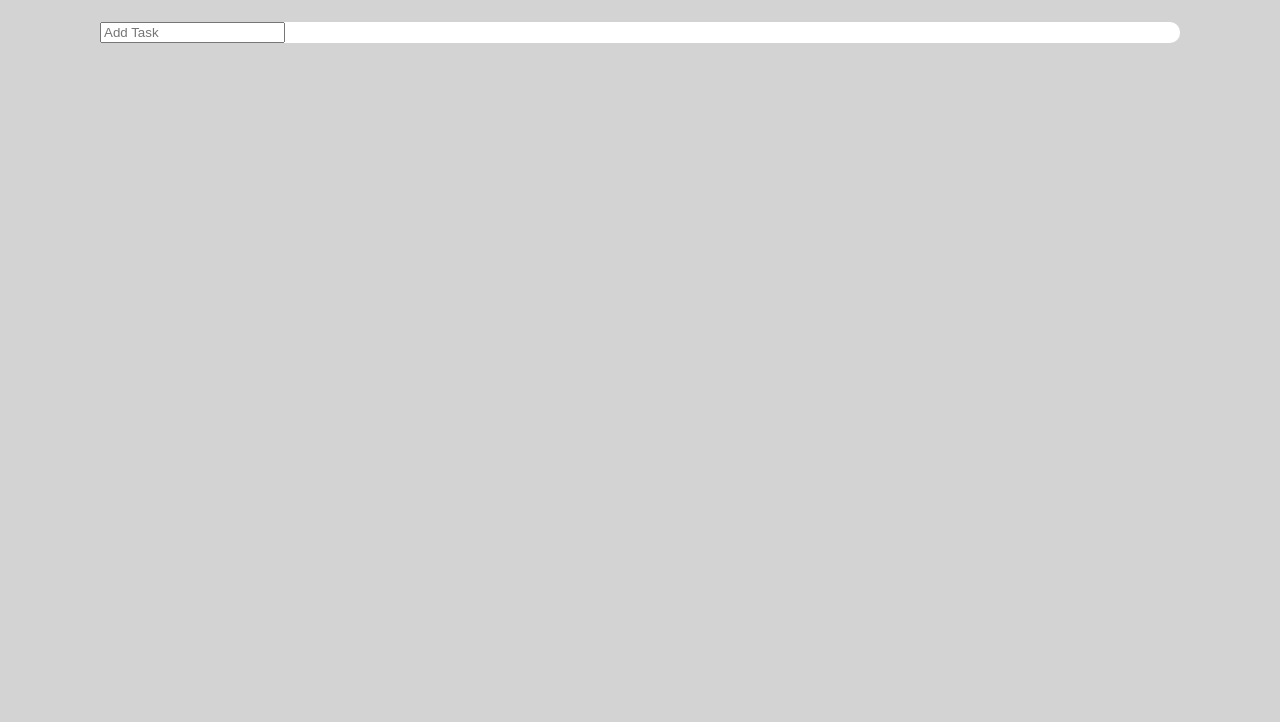
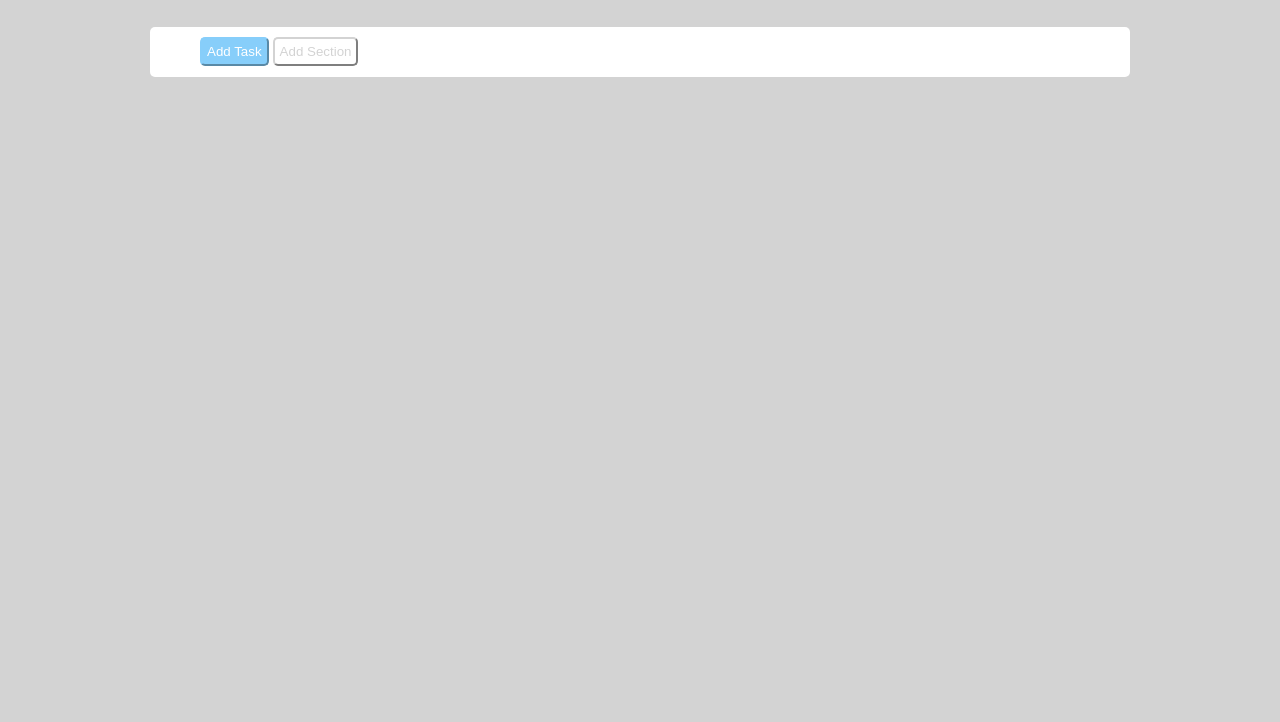
Before and after one commit to DavideVenturelli12/html-css-toboolist, a plain HTML site: page index.html in a window 1280 px wide. Shown: the part 78-800 px from the top of the page. Drawn offline with Linux system fonts and the light colour scheme.

Commit message:
Sezione 1

```diff
--- a/css/style.css
+++ b/css/style.css
@@ -23,10 +23,29 @@ header{
     vertical-align:super;
 }
 
-main{
+#sezione-1{
     background-color: white;
-    border-radius: 10px;
-    margin-top: 30px;
-    margin-left: 100px;
-    margin-right: 100px;
+    border-radius: 5px;
+    margin-top: 35px;
+    margin-left: 150px;
+    margin-right: 150px;
+    height: 50px;
 }
+
+#button1{
+    margin-top: 10px;
+    margin-left: 50px;
+    background-color: lightskyblue;
+    border-radius: 5px;
+    border-color: lightskyblue;
+    padding: 5px;
+    color: white;
+}
+
+#button2{
+    background-color: white;
+    border-radius: 5px;
+    border-color: lightgrey;
+    padding: 5px;
+    color: lightgrey;
+}
--- a/index.html
+++ b/index.html
@@ -13,7 +13,11 @@
         <h1 id="title">Toboolist</h1>
     </header>
     <main>
-        <input type="text" placeholder="Add Task">
+        <section id="sezione-1">
+            <button id="button1">Add Task</button>
+            <button id="button2">Add Section</button>
+        </section>
+
 
     </main>
 
```
